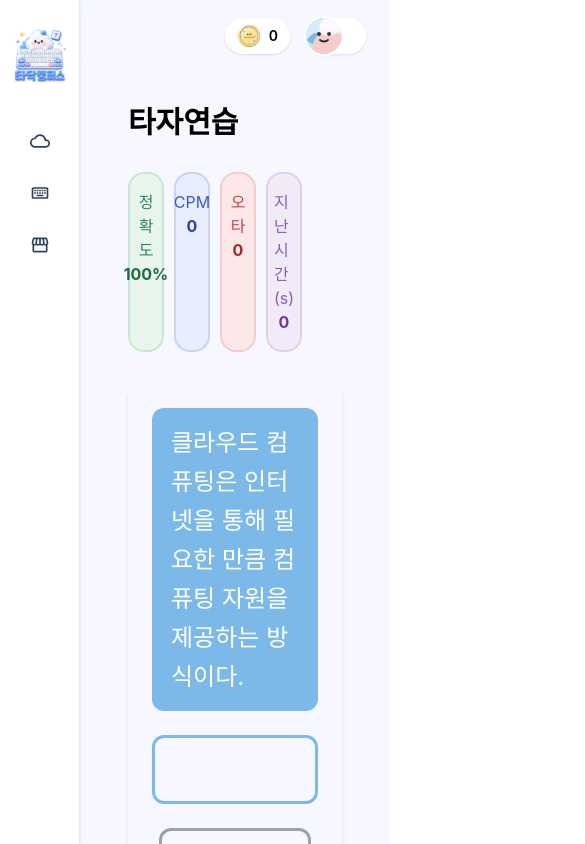
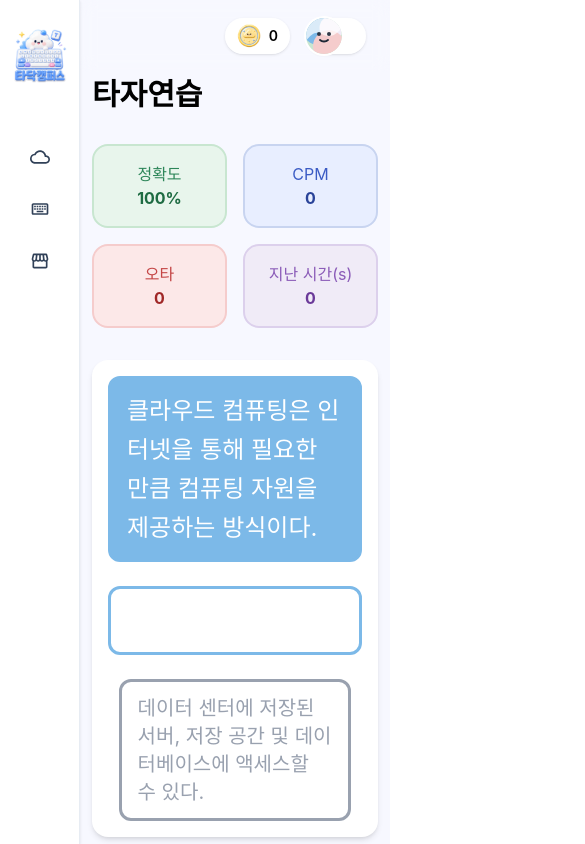
Before and after one commit to tadak-campus/tadak-frontend, a React (Vite) app: page /play in a window 390 px wide. Shown: the top 844 px of the page, 585 px wide, since content can reach past the window. Built offline with nearby package versions, Linux system fonts and the light colour scheme; no server answers.

Commit message:
feat: 레이아웃 및 반응형 화면 구현

```diff
--- /dev/null
+++ b/src/apis/practice.ts
@@ -0,0 +1,23 @@
+import { apiClient } from "@apis/client";
+import type {
+  PracticeCompleteRequest,
+  PracticeCompleteResponse,
+  PracticeGenerateResponse,
+} from "@app-types/practice";
+
+export const generatePracticeSentences = (file: File) => {
+  const body = new FormData();
+  body.append("file", file);
+
+  return apiClient.post<PracticeGenerateResponse, PracticeGenerateResponse>(
+    "/practice/generate",
+    body,
+  );
+};
+
+export const completePractice = (request: PracticeCompleteRequest) =>
+  apiClient.post<
+    PracticeCompleteResponse,
+    PracticeCompleteResponse,
+    PracticeCompleteRequest
+  >("/practice/complete", request);
--- a/src/components/Keyboard/KeyboardStage.tsx
+++ b/src/components/Keyboard/KeyboardStage.tsx
@@ -23,7 +23,7 @@ const KeyboardStage = ({
 }: Props) => {
   return (
     <div
-      className="relative flex justify-center overflow-hidden rounded-2xl bg-slate-50 bg-cover bg-center p-8"
+      className="relative flex justify-start overflow-x-auto overflow-y-hidden rounded-2xl bg-slate-50 bg-cover bg-center p-4 sm:p-6 lg:justify-center lg:p-8"
       style={
         backgroundImageUrl
           ? { backgroundImage: `url("${backgroundImageUrl}")` }
@@ -45,7 +45,7 @@ const KeyboardStage = ({
         </span>
       )}
 
-      <div className="relative w-full max-w-190">
+      <div className="relative min-w-[720px] max-w-190 flex-1">
         <Keyboard
           layout={layout}
           pressedCodes={pressedCodes}
--- a/src/designs/design-system.ts
+++ b/src/designs/design-system.ts
@@ -8,14 +8,16 @@ export const headerChip =
 export const mainGrid = "flex grow gap-6 xl:gap-8";
 export const regionContent = "flex-1 overflow-y-auto px-6 py-6";
 export const sidebarShell =
-  "fixed top-0 left-0 z-50 h-screen w-20 lg:w-48 border-r border-slate-200/80 bg-white/95 px-2 lg:px-4 py-6 shadow-sm";
+  "fixed top-0 left-0 z-50 flex h-screen w-20 flex-col border-r border-slate-200/80 bg-white/95 px-2 py-6 shadow-sm lg:w-48 lg:px-4";
 export const sidebarLogo = "mb-8 flex items-center justify-center";
 export const sidebarLogoImage = "w-full object-contain";
 export const sidebarNav = "space-y-2";
 export const sidebarNavItem =
-  "flex items-center justify-center lg:justify-start gap-3 rounded-3xl px-2 lg:px-4 py-3 text-sm font-semibold text-slate-700 hover:bg-sky-400 transition hover:text-white";
+  "flex items-center justify-center lg:justify-start gap-3 rounded-2xl px-2 lg:px-4 py-3 text-sm font-semibold text-slate-700 hover:bg-sky-400 transition hover:text-white";
 export const contentShell =
-  "flex-1 ml-20 lg:ml-48 bg-indigo-50 px-4 lg:px-6 pt-18 pb-6 min-h-screen";
+  "flex-1 ml-20 lg:ml-48 bg-indigo-50 pt-18 min-h-screen overflow-x-hidden";
+export const contentInner =
+  "mx-auto w-full max-w-[1500px] px-3 pb-4 pt-1 sm:px-4 sm:pt-2 lg:px-6 lg:pb-6 lg:pt-2";
 export const panel =
   "rounded-[32px] border border-slate-200/80 bg-white/95 shadow-[0_18px_40px_rgba(15,23,42,0.06)]";
 export const panelPadding = "p-5";
--- a/src/layouts/MainLayout.tsx
+++ b/src/layouts/MainLayout.tsx
@@ -2,7 +2,7 @@ import { Header, Sidebar, Container } from "@layouts/components";
 
 const MainLayout = () => {
   return (
-    <div className="w-full h-screen flex flex-col">
+    <div className="flex min-h-screen w-full flex-col bg-indigo-50">
       <Header />
       <Sidebar />
       <Container />
--- a/src/layouts/components/Container.tsx
+++ b/src/layouts/components/Container.tsx
@@ -1,10 +1,12 @@
 import { Outlet } from "react-router-dom";
-import { contentShell } from "@design-system";
+import { contentInner, contentShell } from "@design-system";
 
 const Container = () => {
   return (
     <main className={contentShell}>
-      <Outlet />
+      <div className={contentInner}>
+        <Outlet />
+      </div>
     </main>
   );
 };
--- a/src/pages/Play/PlayPage.tsx
+++ b/src/pages/Play/PlayPage.tsx
@@ -155,13 +155,13 @@ const PlayPage = () => {
   };
 
   return (
-    <main className="flex-1 p-8">
+    <main className="flex-1">
       <div className="mb-8">
         <h1 className="text-3xl font-bold">타자연습</h1>
       </div>
 
       {/* 상단 통계 카드 */}
-      <div className="grid grid-cols-5 gap-4 mb-8">
+      <div className="grid grid-cols-2 gap-4 mb-8 lg:grid-cols-4">
         <StatCard
           label="정확도"
           value={`${accuracy}%`}
@@ -180,7 +180,7 @@ const PlayPage = () => {
         />
       </div>
 
-      <div className="p-6 rounded-xl shadow-md mb-8">
+      <div className="mb-8 rounded-2xl bg-white p-4 shadow-md sm:p-6">
         {/* 현재 문장 */}
         <SentenceDisplay sentence={currentSentence} typed={typed} />
 
@@ -196,11 +196,15 @@ const PlayPage = () => {
         <UpcomingSentences sentences={remainingSentences} />
       </div>
 
-      <Keyboard
-        layout={qwertyLayout}
-        pressedCodes={pressedCodes}
-        shiftActive={shiftActive}
-      />
+      <div className="overflow-x-auto pb-2">
+        <div className="min-w-[720px]">
+          <Keyboard
+            layout={qwertyLayout}
+            pressedCodes={pressedCodes}
+            shiftActive={shiftActive}
+          />
+        </div>
+      </div>
     </main>
   );
 };
--- a/src/pages/Shop/ShopPage.tsx
+++ b/src/pages/Shop/ShopPage.tsx
@@ -47,7 +47,7 @@ const ShopPage = () => {
 
   if (loading) {
     return (
-      <main className="flex min-h-[calc(100vh-6rem)] items-center justify-center p-8 text-slate-500">
+      <main className="flex min-h-[calc(100vh-7rem)] items-center justify-center text-slate-500">
         상점 정보를 불러오는 중…
       </main>
     );
@@ -55,7 +55,7 @@ const ShopPage = () => {
 
   if (error || !summary) {
     return (
-      <main className="flex min-h-[calc(100vh-6rem)] flex-col items-center justify-center gap-4 p-8">
+      <main className="flex min-h-[calc(100vh-7rem)] flex-col items-center justify-center gap-4">
         <p className="text-slate-600">
           {error ?? "상점 정보를 불러오지 못했습니다."}
         </p>
@@ -125,10 +125,10 @@ const ShopPage = () => {
   };
 
   return (
-    <main className="flex min-h-[calc(100vh-6rem)] flex-col p-8">
-      <div className="flex flex-1 flex-col gap-6 lg:flex-row lg:items-stretch">
+    <main className="flex min-h-[calc(100vh-7rem)] flex-col">
+      <div className="flex min-w-0 flex-1 flex-col gap-4 xl:flex-row xl:items-stretch">
         {/* 좌측: 상점 아이템 목록 카드 */}
-        <section className="flex flex-col rounded-2xl bg-white p-5 shadow-md lg:w-110 lg:shrink-0">
+        <section className="flex min-w-0 flex-col rounded-2xl bg-white p-4 shadow-md sm:p-5 xl:basis-[27rem] xl:shrink-0">
           <div className="mb-4 flex items-center justify-between">
             <h2 className="text-2xl font-bold">상점</h2>
             <span className="rounded-full bg-amber-100 px-3 py-1 text-sm font-semibold text-amber-700">
@@ -138,7 +138,7 @@ const ShopPage = () => {
           <div className="mb-4">
             <CategoryTabs active={activeTab} onChange={setActiveTab} />
           </div>
-          <div className="flex-1 overflow-y-auto">
+          <div className="min-h-0 flex-1 overflow-y-auto">
             <ItemGrid
               items={itemsForTab}
               selectedId={previewByType[activeTab]}
@@ -150,9 +150,9 @@ const ShopPage = () => {
         </section>
 
         {/* 우측: 키보드 꾸미기 카드 (미리보기 + 저장 버튼 위아래 배치) */}
-        <section className="flex flex-1 flex-col rounded-2xl bg-white p-5 shadow-md">
+        <section className="flex min-w-0 flex-1 flex-col rounded-2xl bg-white p-4 shadow-md sm:p-5">
           <h2 className="mb-4 text-2xl font-bold">키보드 꾸미기</h2>
-          <div className="flex flex-1 flex-col justify-center">
+          <div className="flex min-w-0 flex-1 flex-col justify-center">
             <KeyboardStage
               layout={qwertyLayout}
               pressedCodes={pressedCodes}
--- a/src/pages/Shop/components/CategoryTabs.tsx
+++ b/src/pages/Shop/components/CategoryTabs.tsx
@@ -14,7 +14,7 @@ const TABS: { type: ShopItemType; label: string }[] = [
 
 const CategoryTabs = ({ active, onChange }: Props) => {
   return (
-    <div className="flex gap-2">
+    <div className="flex gap-2 overflow-x-auto pb-1">
       {TABS.map((tab) => {
         const isActive = tab.type === active;
         return (
@@ -22,7 +22,7 @@ const CategoryTabs = ({ active, onChange }: Props) => {
             key={tab.type}
             type="button"
             onClick={() => onChange(tab.type)}
-            className={`rounded-full px-4 py-1.5 text-sm font-semibold transition ${
+            className={`shrink-0 rounded-full px-4 py-1.5 text-sm font-semibold transition ${
               isActive
                 ? "bg-blue-500 text-white"
                 : "bg-white text-slate-600 hover:bg-slate-100"
--- a/src/pages/Shop/components/ItemGrid.tsx
+++ b/src/pages/Shop/components/ItemGrid.tsx
@@ -11,7 +11,7 @@ type Props = {
 
 const ItemGrid = ({ items, selectedId, onSelect, onBuy, busy }: Props) => {
   return (
-    <div className="grid grid-cols-2 gap-4">
+    <div className="grid grid-cols-1 gap-4 sm:grid-cols-2">
       {items.map((item) => (
         <ItemCard
           key={item.id}
--- /dev/null
+++ b/src/types/practice.ts
@@ -0,0 +1,14 @@
+export interface PracticeGenerateResponse {
+  sentences: string[];
+}
+
+export interface PracticeCompleteRequest {
+  completed_count: number;
+  accuracy: number;
+  speed: number;
+}
+
+export interface PracticeCompleteResponse {
+  earned_point: number;
+  total_point: number;
+}
```
